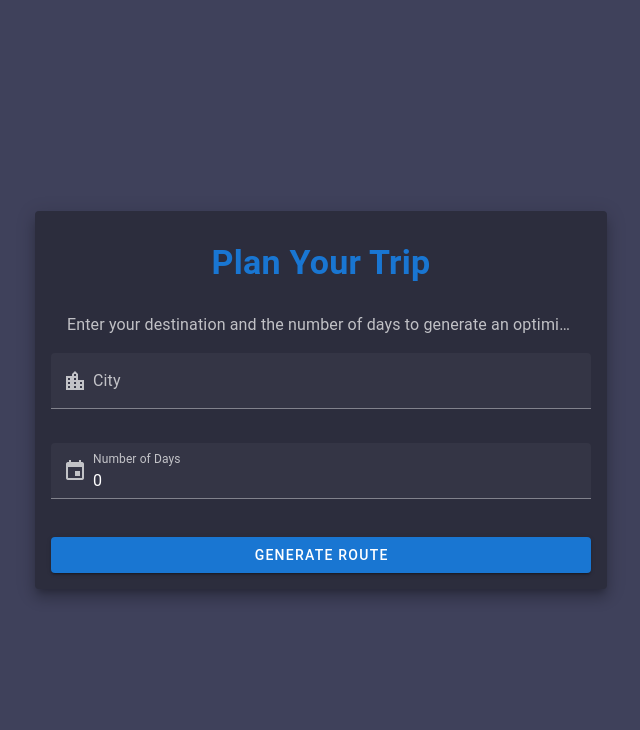
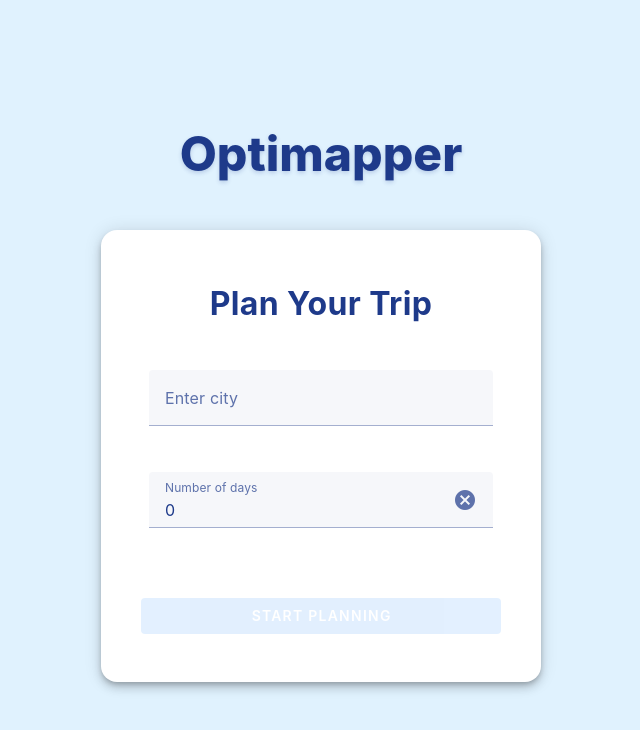
Before and after one commit to jaimemartinez-99/landPymarks, a Vue app in the folder frontend/pyMapper/: page / in a window 1280 px wide. Both pictures are taken after a click on the button "START PLANNING". Shown: the top 730 px of the page, without its empty margins (319-959 px from the left). Built offline with nearby package versions, Linux system fonts and the light colour scheme.

Commit message:
Changed appearance

```diff
--- a/frontend/pyMapper/src/components/Home.vue
+++ b/frontend/pyMapper/src/components/Home.vue
@@ -14,7 +14,7 @@
           </h1>
           <p class="hero-subtitle mt-4">
             Discover top landmarks with optimized, time-saving routes tailored
-            to your trip duration and interests.
+            to your trip duration.
           </p>
           <v-btn
             class="start-btn mt-6"
@@ -44,28 +44,28 @@
           style="max-width: 280px"
         >
           Our route optimizer calculates the best path between must-see
-          attractions in your selected city.
+          attractions in your selected city
         </p>
 
         <v-icon size="48" color="#3b82f6" class="mb-2"
           >mdi-clock-outline</v-icon
         >
-        <h3 class="text-subtitle-1 font-weight-medium" style="color: #334155">
+        <h2 class="text-h6 font-weight-bold mb-2" style="color: #334155">
           Save Time
-        </h3>
+        </h2>
         <p
           class="text-body-2 text-muted text-center mb-6"
           style="max-width: 240px"
         >
-          Avoid unnecessary detours. Focus on what matters most: exploring.
+          Avoid unnecessary detours. Focus on what matters most: exploring
         </p>
 
         <v-icon size="48" color="#3b82f6" class="mb-2">mdi-star-outline</v-icon>
-        <h3 class="text-subtitle-1 font-weight-medium" style="color: #334155">
+        <h2 class="text-h6 font-weight-bold mb-2" style="color: #334155">
           Top Picks
-        </h3>
+        </h2>
         <p class="text-body-2 text-muted text-center" style="max-width: 240px">
-          Get recommendations based on popularity, user ratings, and local tips.
+          You will receive the most popular and culturally relevant recommendations
         </p>
         <div class="flex mt-6">
           <!-- Botón GitHub -->
--- a/frontend/pyMapper/src/pages/citySelector.vue
+++ b/frontend/pyMapper/src/pages/citySelector.vue
@@ -1,94 +1,102 @@
 <template>
-  <v-container class="city-selector-container">
-    <v-row justify="center" align="center">
-      <v-col cols="12" sm="8" md="6">
-        <v-card class="pa-3 pa-sm-4" elevation="10">
-          <!-- Title -->
-          <v-card-title class="text-h5 text-sm-h4 font-weight-bold text-center mb-3 mb-sm-4 text-primary">
+  <v-container
+    fluid
+    class="city-days-wrapper pa-0 d-flex flex-column align-center justify-center"
+  >
+    <!-- Título Optimapper -->
+    <h1 class="optimapper-title mb-10">Optimapper</h1>
+
+    <v-card
+      class="selector-card px-8 py-10"
+      elevation="6"
+      max-width="440"
+      outlined
+    >
+      <v-card-title class="selector-title">
         Plan Your Trip
       </v-card-title>
 
-          <!-- Subtitle -->
-          <v-card-subtitle class="text-caption text-sm-subtitle-1 text-center mb-3 mb-sm-4 text-secondary">
-            Enter your destination and the number of days to generate an optimized route.
-          </v-card-subtitle>
-
-          <!-- Form -->
-          <v-form @submit.prevent="generateRoute">
-            <!-- City Input -->
+      <v-card-text>
+        <!-- Input ciudad (libre) -->
         <v-text-field
           v-model="city"
-              label="City"
-              required
+          label="Enter city"
           outlined
           dense
-              placeholder="Enter a city"
-              prepend-inner-icon="mdi-city"
-              class="mb-3"
-              background-color="surface"
-              :disabled="loading"
-            ></v-text-field>
+          clearable
+          placeholder="e.g., Córdoba"
+          class="mb-6"
+        />
 
-            <!-- Number of Days Input -->
+        <!-- Input días -->
         <v-text-field
-              v-model="numberOfDays"
-              label="Number of Days"
+          v-model.number="days"
+          label="Number of days"
           type="number"
-              required
+          min="1"
           outlined
           dense
-              placeholder="Enter number of days"
-              prepend-inner-icon="mdi-calendar"
-              class="mb-3 mb-sm-4"
-              background-color="surface"
-              :disabled="loading"
-            ></v-text-field>
+          clearable
+          class="mb-6"
+          @keypress="onlyNumbers"
+        />
+      </v-card-text>
 
-            <!-- Generate Route Button -->
+      <v-card-actions class="justify-center">
         <v-btn
-              type="submit"
           color="primary"
-              size="default"
-              block
-              @click="generateRoute"
-              :disabled="loading"
+          :disabled="!isValid || loading"
+          @click="goToPlanner"
+          large
+          class="select-btn"
         >
-              <span v-if="!loading">Generate Route</span>
-              <span v-else>
-                Generating...
+          <template v-if="loading">
             <v-progress-circular
               indeterminate
-                  color="white"
-                  size="20"
-                  class="ml-2"
+              size="24"
+              width="3"
+              color="#1e3a8a"
             ></v-progress-circular>
-              </span>
+          </template>
+          <template v-else>
+            Start Planning
+          </template>
         </v-btn>
-          </v-form>
+      </v-card-actions>
     </v-card>
-      </v-col>
-    </v-row>
   </v-container>
 </template>
 
 <script setup>
-import { ref } from 'vue';
+import { ref, computed } from 'vue';
 import { useRouter } from 'vue-router';
 import axios from 'axios';
 
 const city = ref('');
-const numberOfDays = ref(0);
-const loading = ref(false); // Estado para controlar el loader
+const days = ref(0);
+const loading = ref(false);
 const router = useRouter();
 
+const isValid = computed(() => {
+  return city.value.trim() !== '' && days.value > 0;
+});
+
+// Función para permitir solo números en input días
+const onlyNumbers = (e) => {
+  const char = String.fromCharCode(e.keyCode);
+  if (!/[0-9]/.test(char)) {
+    e.preventDefault();
+  }
+};
+
 const generateRoute = async () => {
-  loading.value = true; // Activar el loader
+  loading.value = true;
+  const url = `https://landpymarks.onrender.com/generate-route/?city=${encodeURIComponent(city.value)}&num_days=${parseInt(days.value)}`;
 
-  const url = `https://landpymarks.onrender.com/generate-route/?city=${encodeURIComponent(city.value)}&num_days=${parseInt(numberOfDays.value)}`;
   try {
     const response = await axios.post(url, null, {
       headers: {
-        'Content-Type': 'application/json', // Opcional, dependiendo del backend
+        'Content-Type': 'application/json',
       },
     });
 
@@ -96,65 +104,73 @@ const generateRoute = async () => {
 
     localStorage.setItem(response.data.link, JSON.stringify(response.data.maps));
     localStorage.setItem('ciudad', city.value);
-    localStorage.setItem('num_dias', numberOfDays.value);
+    localStorage.setItem('num_dias', days.value);
 
-    router.push({ path: `/${uuid}` }); // Use the route name and pass the UUID
+    router.push({ path: `/${uuid}` });
   } catch (error) {
-    console.error('Error generating route:', error); // Log de error
+    console.error('Error generating route:', error);
     alert('Error generating route. Please try again.');
   } finally {
-    loading.value = false; // Desactivar el loader
+    loading.value = false;
   }
+};
+
+const goToPlanner = () => {
+  if (!isValid.value) return;
+  generateRoute();
 };
 </script>
 
 <style scoped>
-.city-selector-container {
-  padding-top: 20px;
-  padding-bottom: 20px;
-  min-height: 100vh; /* Asegura que el fondo cubra toda la pantalla */
-  display: flex;
-  align-items: center;
-  justify-content: center;
+.city-days-wrapper {
+  min-height: 100vh;
+  background-color: #e0f2fe;
+  font-family: "Inter", sans-serif;
+  padding-top: 2rem;
 }
 
-.text-primary {
-  color: #1976d2 !important; /* Color primario de Vuetify */
+.optimapper-title {
+  font-family: "Inter", sans-serif;
+  font-weight: 800;
+  font-size: 3rem;
+  color: #1e3a8a;
+  text-align: center;
+  text-shadow: 0 2px 4px rgba(30, 58, 138, 0.2);
+  margin-bottom: 1.5rem;
 }
 
-.text-secondary {
-  color: #ffffff !important; /* Color secundario de Vuetify */
+.selector-card {
+  background-color: #ffffff;
+  border-radius: 16px;
+  color: #1e3a8a;
+  width: 100%;
+  max-width: 440px;
+  box-shadow: 0 8px 24px rgba(59, 130, 246, 0.15);
 }
 
-/* Adjustments for mobile devices */
-@media (max-width: 600px) {
-  .city-selector-container {
-    padding-top: 10px;
-    padding-bottom: 10px;
-    min-height: 100vh;
+.selector-title {
+  font-weight: 700;
+  font-size: 2rem;
+  color: #1e3a8a;
+  text-align: center;
+  margin-bottom: 2rem;
 }
 
-  .v-card {
-    padding: 12px !important; /* Smaller padding for mobile */
+.select-btn {
+  background-color: #3b82f6;
+  color: white !important;
+  font-weight: 600;
+  width: 100%;
+  transition: all 0.2s ease;
 }
 
-  .v-card-title {
-    font-size: 1.25rem !important; /* Smaller font size for mobile */
-    line-height: 1.2; /* Adjust line height for better readability */
+.select-btn:disabled {
+  background-color: #93c5fd;
+  cursor: not-allowed;
 }
 
-  .v-card-subtitle {
-    font-size: 0.75rem !important; /* Smaller font size for mobile */
-    line-height: 1.3; /* Adjust line height for better readability */
-  }
-
-  .v-text-field {
-    font-size: 0.875rem !important; /* Smaller font size for input fields */
-  }
-
-  .v-btn {
-    font-size: 0.875rem !important; /* Smaller font size for button */
-    padding: 6px 12px !important; /* Adjust button padding */
-  }
+.select-btn:hover:not(:disabled) {
+  background-color: #2563eb;
+  transform: translateY(-2px);
 }
 </style>
--- a/frontend/pyMapper/src/pages/index.vue
+++ b/frontend/pyMapper/src/pages/index.vue
@@ -10,6 +10,6 @@
 
 <style scoped>
 main {
-  background-color: #3f415b6e;
+  background-color: #e0f2fe;
 }
 </style>
```
Lines whose indentation alone changed are shown as unchanged.
